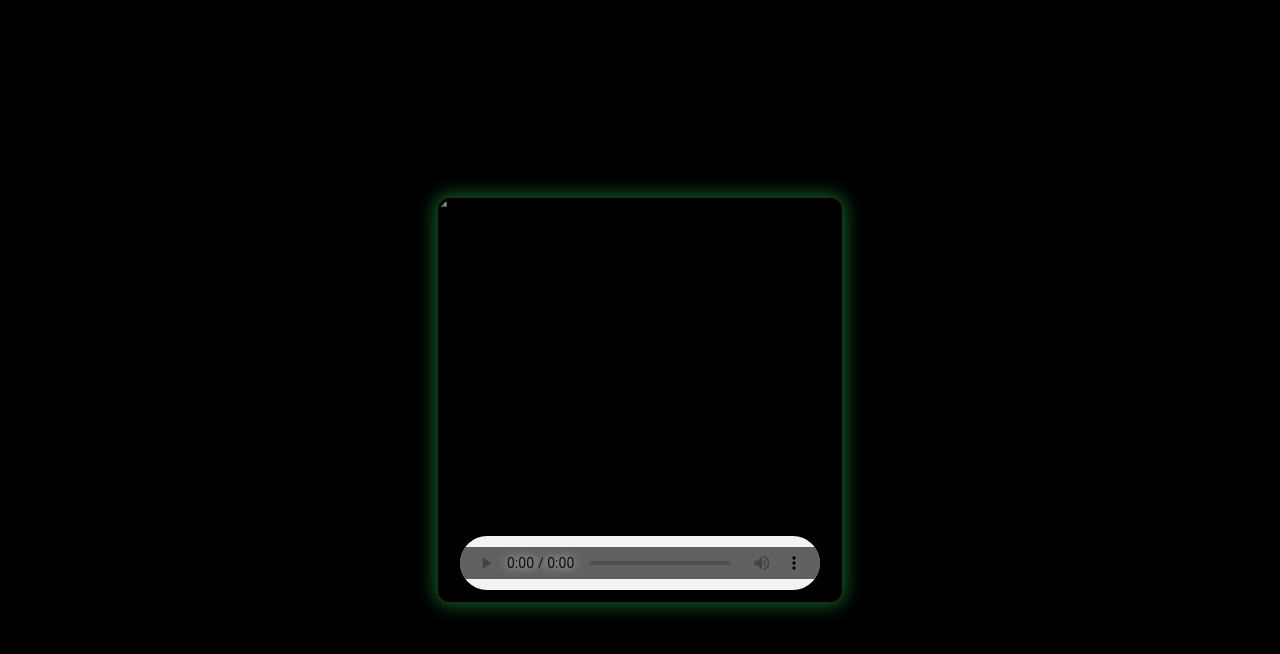
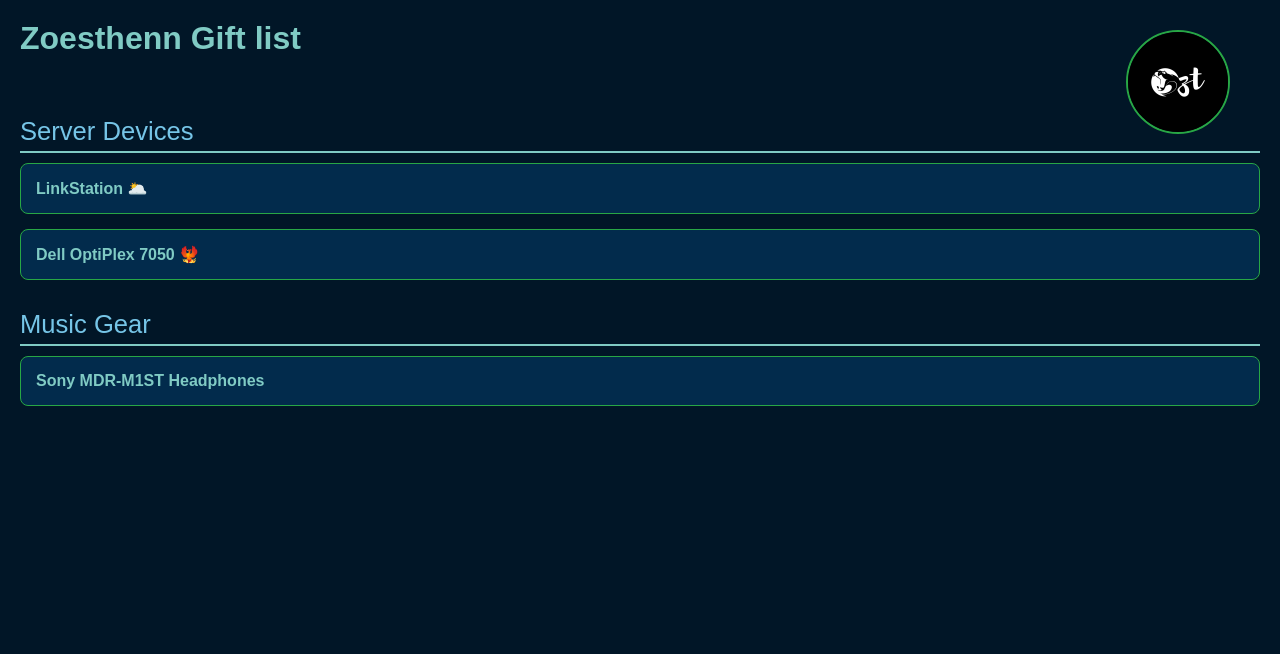
Before and after one commit to Le509NN/quick-html, a plain HTML site: page index.html in a window 1280 px wide. Drawn offline with Linux system fonts and the light colour scheme.

Commit message:
Update index.html

```diff
--- a/index.html
+++ b/index.html
@@ -3,106 +3,91 @@
 <head>
     <meta charset="UTF-8">
     <meta name="viewport" content="width=device-width, initial-scale=1.0">
-    <title>Single Release Visualizer</title>
+    <title>Zoesthenn Gift list</title>
     <style>
         body {
+            background-color: #011627; /* Dark Navy Blue */
+            color: #d1e8ff; /* Light blue text */
+            font-family: Arial, sans-serif;
             margin: 0;
-            padding: 0;
-            height: 100vh;
-            background: #000;
-            display: flex;
-            justify-content: center;
-            align-items: center;
-            overflow: hidden;
+            padding: 20px;
         }
-        .container {
+        header {
             position: relative;
-            width: 400px;
-            height: 400px;
-            border-radius: 12px;
-            overflow: hidden;
-            box-shadow: 0 0 20px rgba(0, 0, 0, 0.8);
-            border: 2px solid transparent;
-            animation: glow 2s infinite alternate;
+            text-align: left;
+            padding-bottom: 10px;
         }
-        @keyframes glow {
-            from {
-                box-shadow: 0 0 10px 2px rgba(40, 167, 69, 0.4);
-            }
-            to {
-                box-shadow: 0 0 20px 4px rgba(40, 167, 69, 0.6);
-            }
+        .logo {
+            position: absolute;
+            top: 10px;
+            right: 10px;
+            width: 100px;
+            height: 100px;
+            border: 2px solid #28a745; /* Green outline */
+            border-radius: 50%;
+            object-fit: cover;
+            margin-right: 20px; /* Add spacing after the logo */
         }
-        .album-art {
-            position: absolute;
-            top: 0;
-            left: 0;
-            width: 100%;
-            height: 100%;
-            object-fit: cover;
-            animation: zoom 5s infinite alternate;
-            filter: brightness(0.8);
+        h1 {
+            color: #80cbc4; /* Title color */
+            margin: 0;
+            font-size: 2em;
+            margin-bottom: 20px;
         }
-        @keyframes zoom {
-            from {
-                transform: scale(1);
-            }
-            to {
-                transform: scale(1.05);
-            }
+        .section-title {
+            font-size: 1.6em;
+            margin: 30px 0 10px;
+            color: #76c5e7; /* Soft blue for section titles */
+            border-bottom: 2px solid #80cbc4;
+            padding-bottom: 5px;
         }
-        .song-info {
-            position: absolute;
-            bottom: 20px;
-            left: 50%;
-            transform: translateX(-50%);
-            color: #fff;
-            font-family: Arial, sans-serif;
-            text-align: center;
-            font-size: 1.2em;
-            text-shadow: 2px 2px 4px rgba(0, 0, 0, 0.7);
-            z-index: 2;
+        .box {
+            background-color: #022b4c; /* Slightly lighter navy for boxes */
+            border: 1px solid #28a745; /* Green Outline */
+            border-radius: 8px;
+            padding: 15px;
+            margin-bottom: 15px;
+            color: #d1e8ff;
         }
-        audio {
-            position: absolute;
-            bottom: 10px;
-            width: 90%;
-            left: 5%;
-            z-index: 2;
-            background: rgba(0, 0, 0, 0.6);
-            border: none;
-            outline: none;
-            color: white;
+        a {
+            color: #80cbc4;
+            text-decoration: none;
+            font-weight: bold;
         }
-        audio::-webkit-media-controls-panel {
-            background-color: rgba(0, 0, 0, 0.6);
-        }
-        audio::-webkit-media-controls-enclosure {
-            display: flex;
-            justify-content: center;
-            align-items: center;
-        }
-        audio::-webkit-media-controls-timeline,
-        audio::-webkit-media-controls-volume-slider {
-            filter: brightness(0.9);
-        }
-        audio::-webkit-media-controls-current-time-display,
-        audio::-webkit-media-controls-time-remaining-display,
-        audio::-webkit-media-controls-mute-button {
-            display: block;
-        }
-        audio::-webkit-media-controls-metadata-display {
-            display: none;
+        a:hover {
+            text-decoration: underline;
         }
     </style>
 </head>
 <body>
-    <div class="container">
-        <img src="single-cover.jpg" alt="Single Cover" class="album-art">
-        <div class="song-info">
-            <div>Pasé Nap Pasé - ZoeSthenn</div>
+    <header>
+        <h1>Zoesthenn Gift list</h1>
+        <img src="https://github.com/Le509NN/quick-html/blob/main/Logo.jpg?raw=true" alt="Logo" class="logo">
+    </header>
+
+    <!-- Server Devices Section -->
+    <div>
+        <div class="section-title">Server Devices</div>
+        <div class="box">
+            <a href="https://www.amazon.com/dp/B0CRKHQ56W?psc=1&ref_=cm_sw_r_apin_ct_44Q97RERR10VGZJQWNCA&language=en_US">
+                LinkStation  🌥️
+            </a>
         </div>
-        <audio id="audio" src="PaseMapPasE.mp3" controls></audio>
+        <div class="box">
+            <a href="https://www.ebay.com/itm/286204286486?_skw=i7+dell+optiplex+mini&itmmeta=01JEQW26TJK8WJV6MMVF0GB1W0&hash=item42a31ad616%3Ag%3AqMEAAOSwm0xnVN9l&itmprp=enc%3AAQAJAAAA8HoV3kP08IDx%2BKZ9MfhVJKntrL%2BaUYo4In93xq0oMRvNIibouTyVxQZsbqFHJZouK6W9cAWqHErOa5SyplHeLiumL0QM7LcON64%2BNVFnBIhHRRqqvbko9F%2FDtApZyQB4jCTQqwIab2eL44pdM%2BFoWVrJ3bhUBzcLNwinj8TJjckifo%2Bes9%2FUMNUMDH0T6BgcnGLW0qZ7pNxZ8eIy9FvbjFtOvIVMMGXDUr6wNrXzBjiixMWI%2FKq8zR20uqY7FWUi8fIo8ZicW0M8BxQOeOGYNWiBSG8mGeVUvoihmqBMW9V7Zw755ko713mPDT2Q%2FDDq3g%3D%3D%7Ctkp%3ABk9SR7LtiPz1ZA&LH_BIN=1" target="_blank">
+                Dell OptiPlex 7050 🐦‍🔥
+            </a>
+        </div>
+    </div>
+
+        <!-- Music Gear Section -->
+    <div>
+        <div class="section-title">Music Gear</div>
+        <div class="box">
+            <a href="https://www.zzounds.com/item--SONMDRM1?siid=361590" target="_blank">
+                Sony MDR-M1ST Headphones
+            </a>
+        </div>
     </div>
 </body>
 </html>
```
